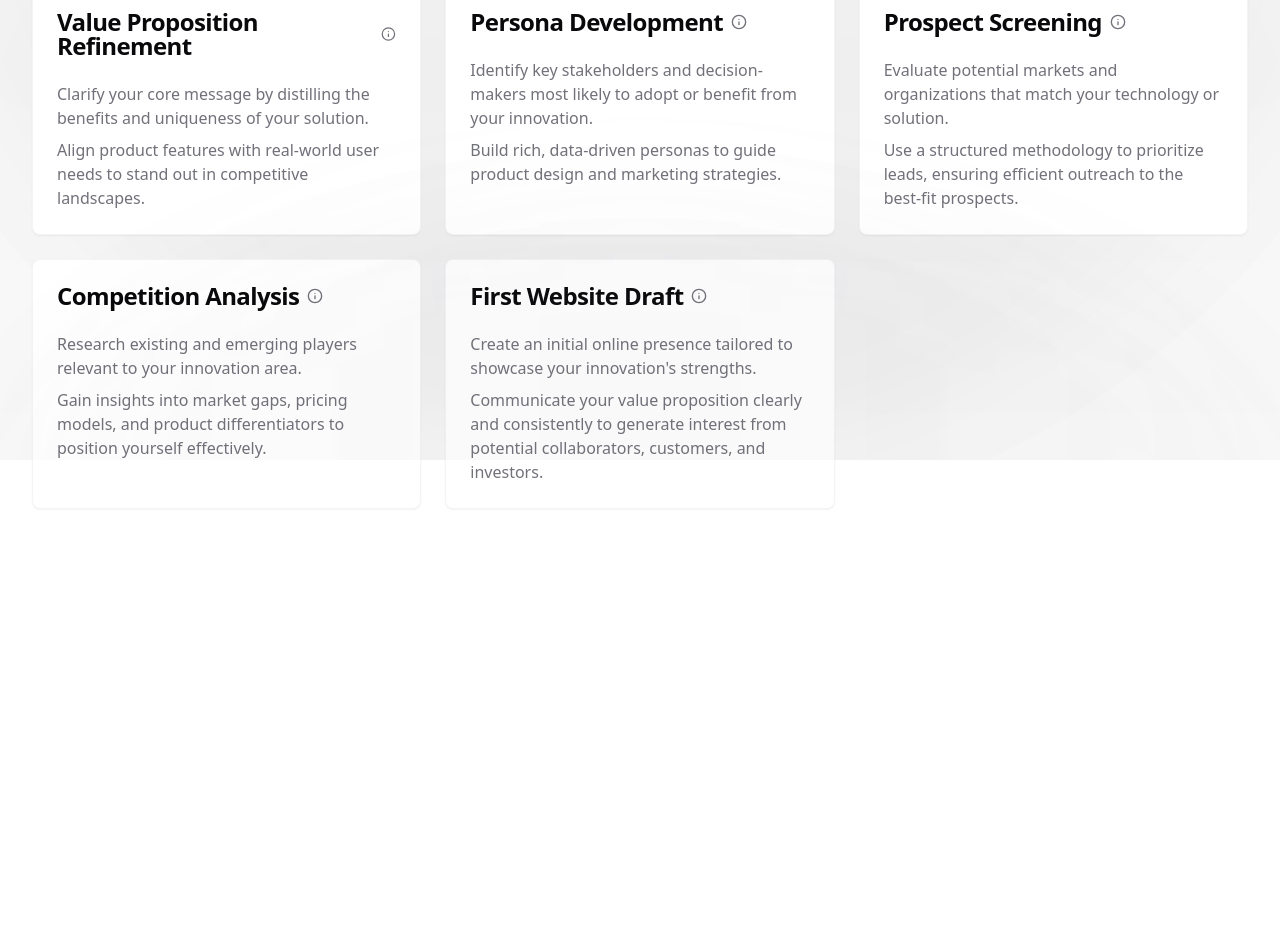
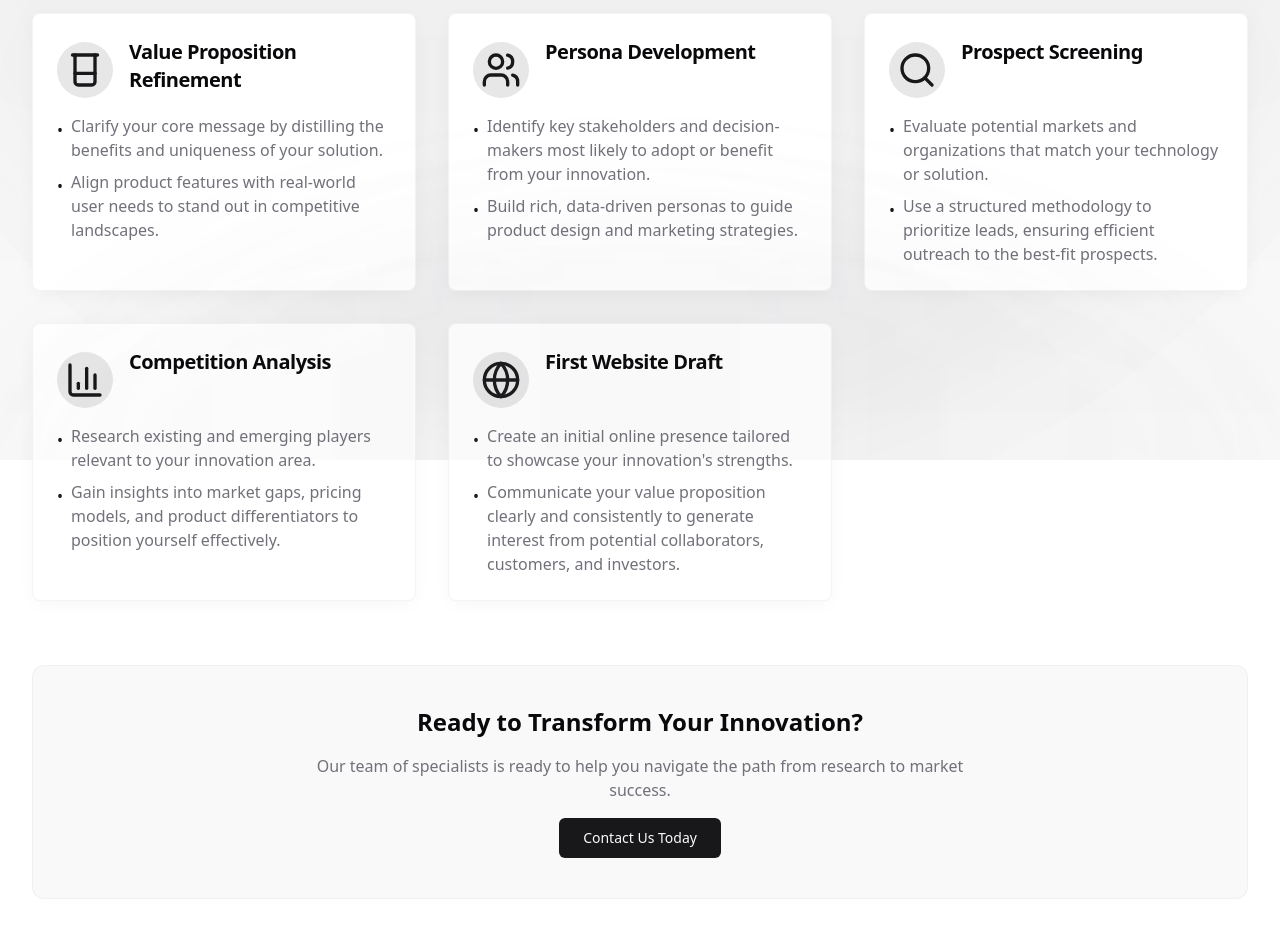
Before and after one commit to gz92/innovation-highlight-hub, a React (Vite) app: page /services in a window 1280 px wide. Shown: the part 340-1278 px from the top of the page. Before the commit the page ends 897 px from the top, so only its background shows below. Built offline with nearby package versions, Linux system fonts and the light colour scheme.

Commit message:
Refactor services page
- Remove tooltip from service cards.
- Improve visual appearance of the services page.

```diff
--- a/src/pages/Services.tsx
+++ b/src/pages/Services.tsx
@@ -1,12 +1,6 @@
 
-import { Card, CardContent, CardDescription, CardHeader, CardTitle } from "@/components/ui/card";
-import {
-  Tooltip,
-  TooltipContent,
-  TooltipProvider,
-  TooltipTrigger,
-} from "@/components/ui/tooltip";
-import { Info } from "lucide-react";
+import { Card, CardContent, CardHeader, CardTitle } from "@/components/ui/card";
+import { BeakerIcon, Users, Search, BarChart3Icon, Globe } from "lucide-react";
 
 export default function Services() {
   const services = [
@@ -15,42 +9,48 @@ export default function Services() {
       description: [
         "Clarify your core message by distilling the benefits and uniqueness of your solution.",
         "Align product features with real-world user needs to stand out in competitive landscapes."
-      ]
+      ],
+      icon: <BeakerIcon className="h-10 w-10 text-primary" />
     },
     {
       title: "Persona Development",
       description: [
         "Identify key stakeholders and decision-makers most likely to adopt or benefit from your innovation.",
         "Build rich, data-driven personas to guide product design and marketing strategies."
-      ]
+      ],
+      icon: <Users className="h-10 w-10 text-primary" />
     },
     {
       title: "Prospect Screening",
       description: [
         "Evaluate potential markets and organizations that match your technology or solution.",
         "Use a structured methodology to prioritize leads, ensuring efficient outreach to the best-fit prospects."
-      ]
+      ],
+      icon: <Search className="h-10 w-10 text-primary" />
     },
     {
       title: "Competition Analysis",
       description: [
         "Research existing and emerging players relevant to your innovation area.",
         "Gain insights into market gaps, pricing models, and product differentiators to position yourself effectively."
-      ]
+      ],
+      icon: <BarChart3Icon className="h-10 w-10 text-primary" />
     },
     {
       title: "First Website Draft",
       description: [
         "Create an initial online presence tailored to showcase your innovation's strengths.",
         "Communicate your value proposition clearly and consistently to generate interest from potential collaborators, customers, and investors."
-      ]
+      ],
+      icon: <Globe className="h-10 w-10 text-primary" />
     }
   ];
 
   return (
-    <div className="container py-12">
-      <div className="mb-12 text-center">
-        <h1 className="text-4xl font-bold tracking-tight text-foreground mb-3">
+    <div className="min-h-screen w-full">
+      <div className="container py-16">
+        <div className="mb-12 text-center space-y-4">
+          <h1 className="text-4xl md:text-5xl font-bold tracking-tight text-foreground mb-3">
             Services for Innovation Researchers
           </h1>
           <p className="text-lg text-muted-foreground max-w-3xl mx-auto">
@@ -60,34 +60,49 @@ export default function Services() {
           </p>
         </div>
 
-      <div className="grid grid-cols-1 md:grid-cols-2 xl:grid-cols-3 gap-6">
+        <div className="grid grid-cols-1 md:grid-cols-2 xl:grid-cols-3 gap-8">
           {services.map((service, index) => (
-          <Card key={index} className="h-full border border-border/40 shadow-sm hover:shadow-md transition-shadow duration-300">
-            <CardHeader>
-              <CardTitle className="flex items-center">
-                {service.title}
-                <TooltipProvider>
-                  <Tooltip>
-                    <TooltipTrigger asChild>
-                      <Info className="h-4 w-4 ml-2 text-muted-foreground" />
-                    </TooltipTrigger>
-                    <TooltipContent>
-                      <p className="max-w-xs">Connect with us to learn more about our {service.title.toLowerCase()} service</p>
-                    </TooltipContent>
-                  </Tooltip>
-                </TooltipProvider>
-              </CardTitle>
+            <Card
+              key={index}
+              className="h-full border border-border/40 bg-card subtle-shadow hover-scale transition-all overflow-hidden group"
+            >
+              <div className="absolute top-0 inset-x-0 h-2 bg-primary/10 group-hover:bg-primary/20 transition-colors"></div>
+              <CardHeader className="flex flex-row items-start space-y-0 pb-2">
+                <div className="mr-4 mt-1 rounded-full p-2 bg-primary/10 group-hover:bg-primary/20 transition-colors">
+                  {service.icon}
+                </div>
+                <CardTitle className="text-xl">{service.title}</CardTitle>
               </CardHeader>
               <CardContent>
-              <ul className="space-y-2">
+                <ul className="space-y-2 mt-2">
                   {service.description.map((point, i) => (
-                  <li key={i} className="text-muted-foreground">{point}</li>
+                    <li key={i} className="text-muted-foreground flex items-start">
+                      <span className="text-primary mr-2 mt-1">•</span>
+                      <span>{point}</span>
+                    </li>
                   ))}
                 </ul>
               </CardContent>
             </Card>
           ))}
         </div>
+
+        {/* Call to action section */}
+        <div className="mt-16 py-10 px-8 rounded-xl bg-secondary/50 border border-border/40 text-center space-y-4">
+          <h2 className="text-2xl font-bold">Ready to Transform Your Innovation?</h2>
+          <p className="text-muted-foreground max-w-2xl mx-auto">
+            Our team of specialists is ready to help you navigate the path from research to market success.
+          </p>
+          <div className="mt-4">
+            <a
+              href="mailto:contact@innovationhub.org"
+              className="inline-flex items-center justify-center bg-primary text-primary-foreground hover:bg-primary/90 h-10 px-6 py-2 rounded-md text-sm font-medium transition-colors"
+            >
+              Contact Us Today
+            </a>
+          </div>
+        </div>
+      </div>
     </div>
   );
 }
```
Lines whose indentation alone changed are shown as unchanged.
